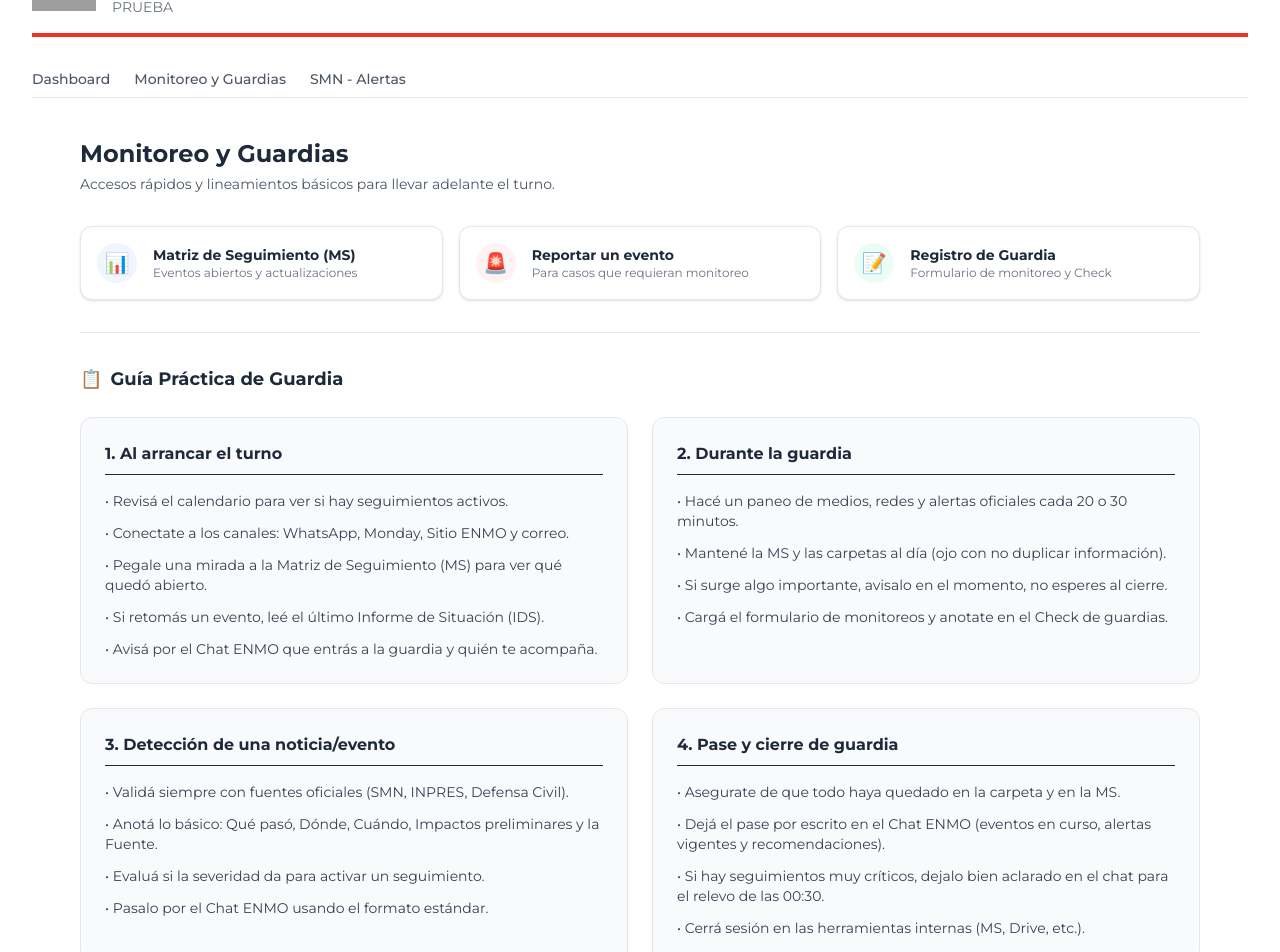
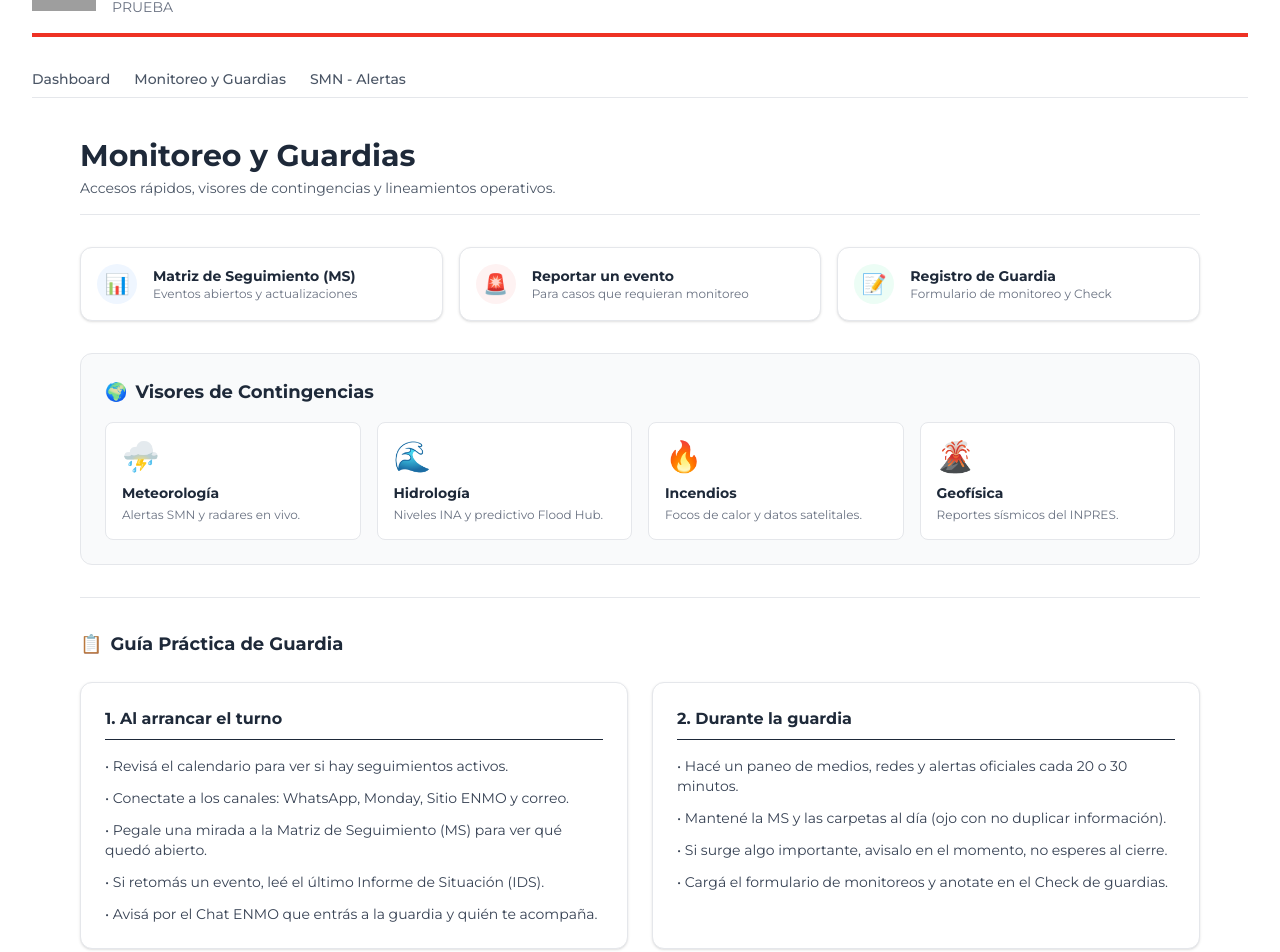
Before and after one commit to Shennko1/cruz-roja-argentina-panel, a Next.js app: page /monitoreo-guardia in a window 1280 px wide. Shown: the part 75-1027 px from the top of the page. Built offline with nearby package versions, Linux system fonts and the light colour scheme; grey boxes are pictures that could not be loaded.

Commit message:
Update page.js

```diff
--- a/app/monitoreo-guardia/page.js
+++ b/app/monitoreo-guardia/page.js
@@ -1,13 +1,15 @@
 import React from 'react';
+import Link from 'next/link';
 
 export default function MonitoreoGuardiasPage() {
   return (
-    <div className="space-y-8 max-w-6xl mx-auto p-4">
+    <div className="space-y-8 max-w-6xl mx-auto p-4 font-sans">
+
       {/* Encabezado */}
-      <div>
-        <h2 className="text-2xl font-bold text-gray-800">Monitoreo y Guardias</h2>
+      <div className="border-b border-gray-200 pb-4">
+        <h2 className="text-3xl font-bold text-gray-800">Monitoreo y Guardias</h2>
         <p className="text-gray-600 text-sm mt-1">
-          Accesos rápidos y lineamientos básicos para llevar adelante el turno.
+          Accesos rápidos, visores de contingencias y lineamientos operativos.
         </p>
       </div>
 
@@ -57,9 +59,44 @@ export default function MonitoreoGuardiasPage() {
         </a>
       </div>
 
+      {/* SECCIÓN 2: Hub de Monitoreo por Evento (NUEVO) */}
+      <div className="bg-gray-50 p-6 rounded-xl border border-gray-200">
+        <h3 className="text-lg font-bold text-gray-800 mb-4 flex items-center gap-2">
+          <span className="text-blue-600">🌍</span> Visores de Contingencias
+        </h3>
+
+        <div className="grid grid-cols-1 sm:grid-cols-2 lg:grid-cols-4 gap-4">
+
+          <Link href="/monitoreo-guardias/meteorologia" className="block p-4 bg-white rounded-lg border border-gray-200 hover:border-blue-500 hover:shadow-md transition-all group">
+            <div className="text-3xl mb-2 group-hover:scale-110 transition-transform">⛈️</div>
+            <h4 className="font-bold text-gray-800 text-sm">Meteorología</h4>
+            <p className="text-xs text-gray-500 mt-1">Alertas SMN y radares en vivo.</p>
+          </Link>
+
+          <Link href="/monitoreo-guardias/hidrologia" className="block p-4 bg-white rounded-lg border border-gray-200 hover:border-blue-500 hover:shadow-md transition-all group">
+            <div className="text-3xl mb-2 group-hover:scale-110 transition-transform">🌊</div>
+            <h4 className="font-bold text-gray-800 text-sm">Hidrología</h4>
+            <p className="text-xs text-gray-500 mt-1">Niveles INA y predictivo Flood Hub.</p>
+          </Link>
+
+          <Link href="/monitoreo-guardias/incendios" className="block p-4 bg-white rounded-lg border border-gray-200 hover:border-blue-500 hover:shadow-md transition-all group">
+            <div className="text-3xl mb-2 group-hover:scale-110 transition-transform">🔥</div>
+            <h4 className="font-bold text-gray-800 text-sm">Incendios</h4>
+            <p className="text-xs text-gray-500 mt-1">Focos de calor y datos satelitales.</p>
+          </Link>
+
+          <Link href="/monitoreo-guardias/geofisica" className="block p-4 bg-white rounded-lg border border-gray-200 hover:border-blue-500 hover:shadow-md transition-all group">
+            <div className="text-3xl mb-2 group-hover:scale-110 transition-transform">🌋</div>
+            <h4 className="font-bold text-gray-800 text-sm">Geofísica</h4>
+            <p className="text-xs text-gray-500 mt-1">Reportes sísmicos del INPRES.</p>
+          </Link>
+
+        </div>
+      </div>
+
       <hr className="border-gray-200" />
 
-      {/* SECCIÓN 2: Protocolo Operativo */}
+      {/* SECCIÓN 3: Protocolo Operativo */}
       <div>
         <h3 className="text-lg font-bold text-gray-800 mb-6 flex items-center gap-2">
           <span className="text-blue-600">📋</span> Guía Práctica de Guardia
@@ -67,8 +104,7 @@ export default function MonitoreoGuardiasPage() {
 
         <div className="grid grid-cols-1 md:grid-cols-2 gap-6">
 
-          {/* Bloque 1 */}
-          <div className="bg-gray-50 p-6 rounded-xl border border-gray-200">
+          <div className="bg-white p-6 rounded-xl border border-gray-200 shadow-sm">
             <h4 className="font-bold text-gray-800 mb-4 border-b pb-2">1. Al arrancar el turno</h4>
             <ul className="space-y-3 text-sm text-gray-700">
               <li>• Revisá el calendario para ver si hay seguimientos activos.</li>
@@ -79,8 +115,7 @@ export default function MonitoreoGuardiasPage() {
             </ul>
           </div>
 
-          {/* Bloque 2 */}
-          <div className="bg-gray-50 p-6 rounded-xl border border-gray-200">
+          <div className="bg-white p-6 rounded-xl border border-gray-200 shadow-sm">
             <h4 className="font-bold text-gray-800 mb-4 border-b pb-2">2. Durante la guardia</h4>
             <ul className="space-y-3 text-sm text-gray-700">
               <li>• Hacé un paneo de medios, redes y alertas oficiales cada 20 o 30 minutos.</li>
@@ -90,8 +125,7 @@ export default function MonitoreoGuardiasPage() {
             </ul>
           </div>
 
-          {/* Bloque 3 */}
-          <div className="bg-gray-50 p-6 rounded-xl border border-gray-200">
+          <div className="bg-white p-6 rounded-xl border border-gray-200 shadow-sm">
             <h4 className="font-bold text-gray-800 mb-4 border-b pb-2">3. Detección de una noticia/evento</h4>
             <ul className="space-y-3 text-sm text-gray-700">
               <li>• Validá siempre con fuentes oficiales (SMN, INPRES, Defensa Civil).</li>
@@ -101,19 +135,19 @@ export default function MonitoreoGuardiasPage() {
             </ul>
           </div>
 
-          {/* Bloque 4 */}
-          <div className="bg-gray-50 p-6 rounded-xl border border-gray-200">
+          <div className="bg-white p-6 rounded-xl border border-gray-200 shadow-sm">
             <h4 className="font-bold text-gray-800 mb-4 border-b pb-2">4. Pase y cierre de guardia</h4>
             <ul className="space-y-3 text-sm text-gray-700">
               <li>• Asegurate de que todo haya quedado en la carpeta y en la MS.</li>
               <li>• Dejá el pase por escrito en el Chat ENMO (eventos en curso, alertas vigentes y recomendaciones).</li>
-              <li>• Si hay seguimientos muy críticos, dejalo bien aclarado en el chat para el relevo de las 00:30.</li>
+              <li>• Si hay seguimientos muy críticos, dejalo bien aclarado en el chat.</li>
               <li>• Cerrá sesión en las herramientas internas (MS, Drive, etc.).</li>
             </ul>
           </div>
 
         </div>
       </div>
+
     </div>
   );
 }
```
